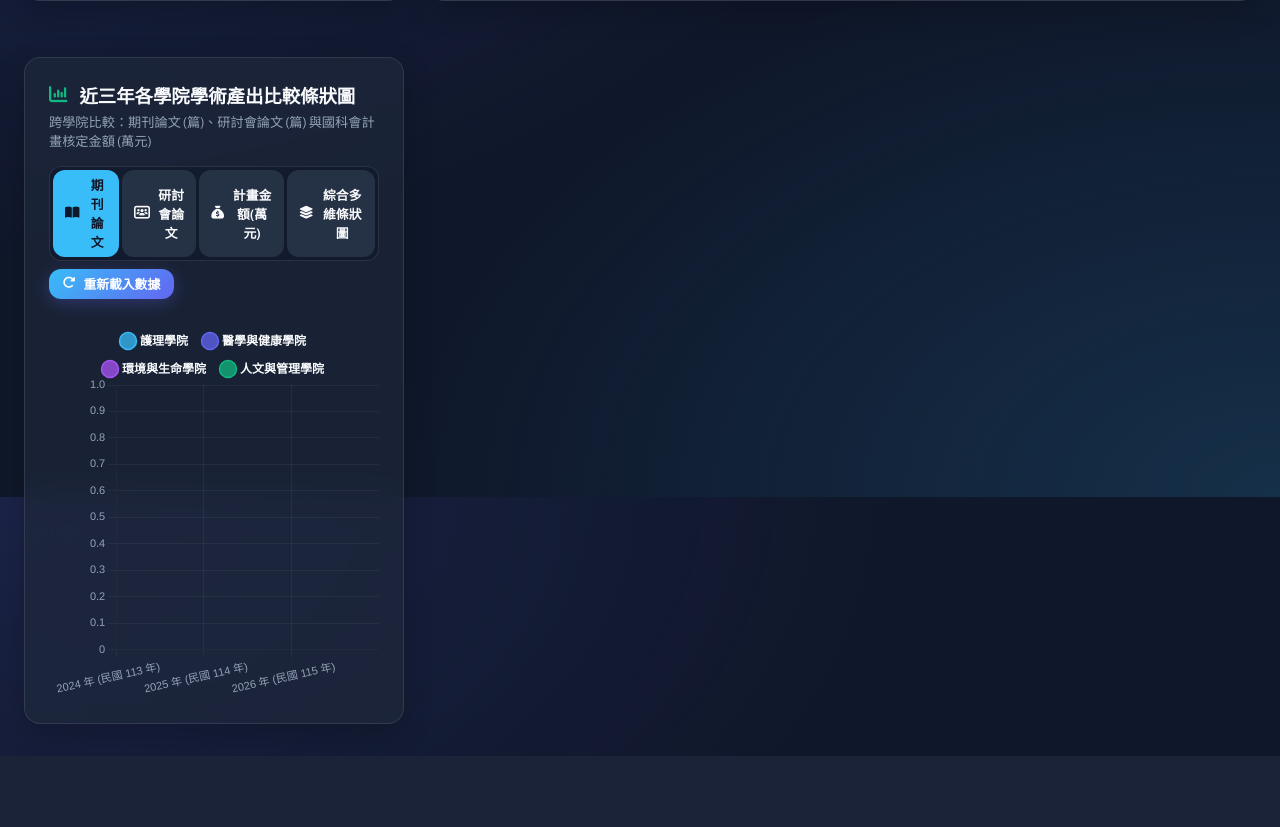
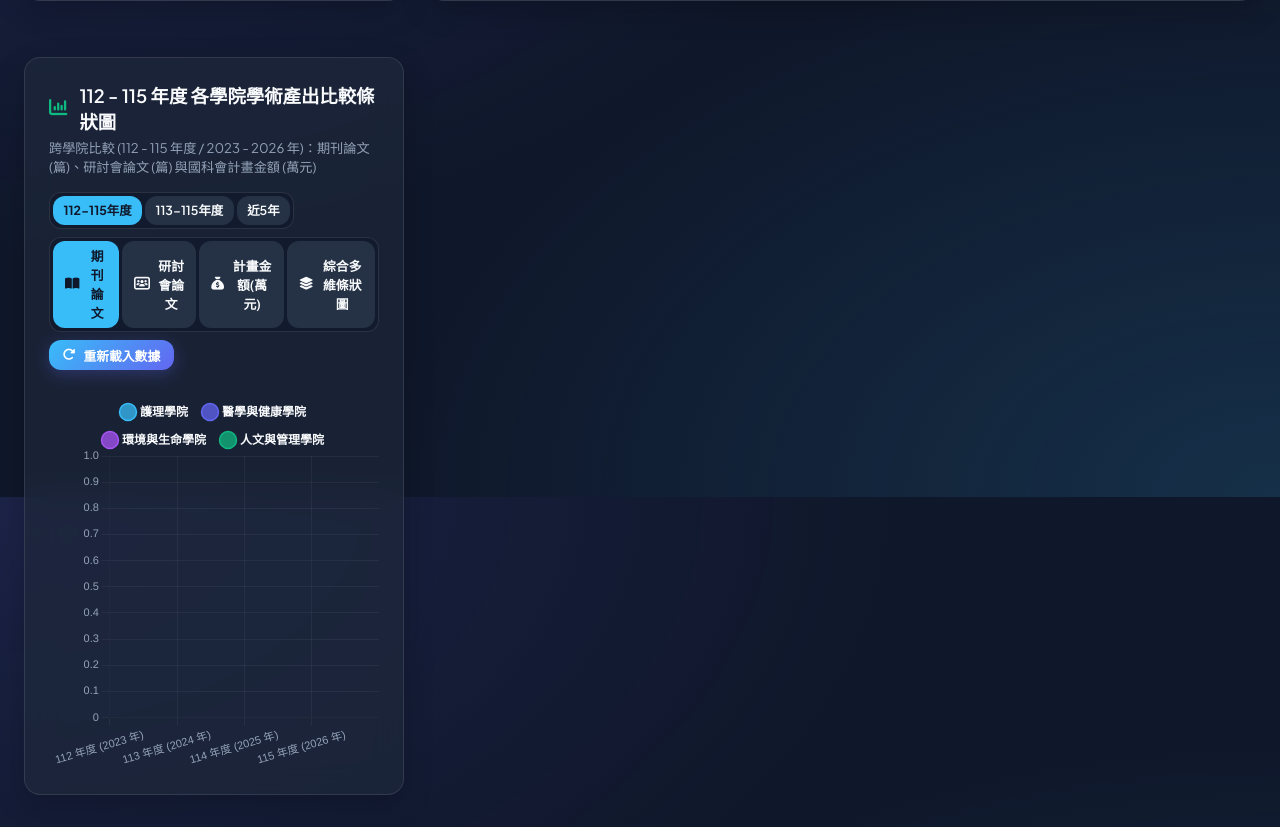
Before and after one commit to laisiff-dev/TEACHER-WRITTING, a Flask app: page / in a window 1280 px wide. Shown: the part 1103-1930 px from the top of the page. Before the commit the page ends 1859 px from the top, so only its background shows below. Run offline with Flask 3, Linux system fonts and the light colour scheme.

Commit message:
feat: Default college analytics chart to 112-115年度 (2023-2026) with ROC year range preset buttons

```diff
--- a/nstc_scraper.py
+++ b/nstc_scraper.py
@@ -1170,11 +1170,10 @@
 
 def compute_college_analytics(cat_dfs=None, target_years=None):
     """
-    Computes 3-year analytics per College for Journal papers, Conference papers, and NSTC Project budgets (in 萬元).
+    Computes analytics per College for 112-115年度 (2023-2026) for Journal papers, Conference papers, and NSTC Project budgets (in 萬元).
     """
     if target_years is None:
-        curr_ce = datetime.datetime.now().year
-        target_years = [curr_ce - 2, curr_ce - 1, curr_ce]
+        target_years = [2023, 2024, 2025, 2026]
 
     target_years = [int(y) for y in target_years]
 
--- a/templates/index.html
+++ b/templates/index.html
@@ -31,10 +31,10 @@
             --shadow-glow: 0 0 25px rgba(56, 189, 248, 0.15);
         }
 
-        .chart-mode-btn.active {
+        .chart-mode-btn.active, .chart-year-btn.active {
             background: var(--accent-blue) !important;
             color: #0f172a !important;
-            font-weight: 700 !original;
+            font-weight: 700 !important;
         }
 
         * {
@@ -753,21 +753,33 @@
         </div>
     </div>
 
-    <!-- College Analytics Chart Section (近三年各院學術產出比較條狀圖) -->
+    <!-- College Analytics Chart Section (112-115年度各院學術產出比較條狀圖) -->
     <div class="glass-card" style="margin-top: 2rem;">
         <div style="display: flex; justify-content: space-between; align-items: center; margin-bottom: 1.25rem; flex-wrap: wrap; gap: 1rem;">
             <div>
                 <h2 class="card-title" style="margin-bottom: 0.25rem;">
                     <i class="fa-solid fa-chart-column" style="color: var(--accent-emerald);"></i>
-                    <span>近三年各學院學術產出比較條狀圖</span>
+                    <span>112 - 115 年度 各學院學術產出比較條狀圖</span>
                 </h2>
                 <p style="font-size: 0.825rem; color: var(--text-secondary);">
-                    跨學院比較：期刊論文 (篇)、研討會論文 (篇) 與國科會計畫核定金額 (萬元)
+                    跨學院比較 (112 - 115 年度 / 2023 - 2026 年)：期刊論文 (篇)、研討會論文 (篇) 與國科會計畫金額 (萬元)
                 </p>
             </div>
 
             <!-- Metric & View Selector Buttons -->
             <div style="display: flex; gap: 0.5rem; flex-wrap: wrap; align-items: center;">
+                <div style="display: flex; background: rgba(15, 23, 42, 0.6); border: 1px solid var(--border-color); border-radius: var(--radius-md); padding: 3px; gap: 3px;">
+                    <button type="button" class="btn btn-secondary chart-year-btn active" style="width: auto; padding: 0.35rem 0.65rem; font-size: 0.78rem; border: none;" onclick="changeChartYearRange([2023, 2024, 2025, 2026], this)">
+                        112-115年度
+                    </button>
+                    <button type="button" class="btn btn-secondary chart-year-btn" style="width: auto; padding: 0.35rem 0.65rem; font-size: 0.78rem; border: none;" onclick="changeChartYearRange([2024, 2025, 2026], this)">
+                        113-115年度
+                    </button>
+                    <button type="button" class="btn btn-secondary chart-year-btn" style="width: auto; padding: 0.35rem 0.65rem; font-size: 0.78rem; border: none;" onclick="changeChartYearRange([2022, 2023, 2024, 2025, 2026], this)">
+                        近5年
+                    </button>
+                </div>
+
                 <div style="display: flex; background: rgba(15, 23, 42, 0.6); border: 1px solid var(--border-color); border-radius: var(--radius-md); padding: 3px; gap: 3px;">
                     <button type="button" class="btn btn-secondary chart-mode-btn active" style="width: auto; padding: 0.35rem 0.75rem; font-size: 0.8rem; border: none;" onclick="switchChartMetric('journal', this)">
                         <i class="fa-solid fa-book-open"></i> 期刊論文
@@ -1216,9 +1228,16 @@
         '人文與管理學院': { bg: 'rgba(16, 185, 129, 0.75)', border: '#10b981' }
     };
 
-    async function loadCollegeAnalyticsData() {
+    let activeChartYears = [2023, 2024, 2025, 2026];
+
+    async function loadCollegeAnalyticsData(targetYears = null) {
+        if (targetYears) activeChartYears = targetYears;
         try {
-            const data = await safeFetchJson('/api/college_analytics');
+            const data = await safeFetchJson('/api/college_analytics', {
+                method: 'POST',
+                headers: {'Content-Type': 'application/json'},
+                body: JSON.stringify({ years: activeChartYears })
+            });
             if (data && data.success) {
                 collegeAnalyticsData = data;
                 renderCollegeChart();
@@ -1226,6 +1245,12 @@
         } catch (err) {
             console.error("載入各院學術數據失敗:", err);
         }
+    }
+
+    function changeChartYearRange(years, btnEl) {
+        document.querySelectorAll('.chart-year-btn').forEach(b => b.classList.remove('active'));
+        if (btnEl) btnEl.classList.add('active');
+        loadCollegeAnalyticsData(years);
     }
 
     function switchChartMetric(metric, btnEl) {
@@ -1287,7 +1312,7 @@
         collegeChartInstance = new Chart(ctx, {
             type: 'bar',
             data: {
-                labels: years.map(y => `${y} 年 (民國 ${y - 1911} 年)`),
+                labels: years.map(y => `${y - 1911} 年度 (${y} 年)`),
                 datasets: datasets
             },
             options: {
```
